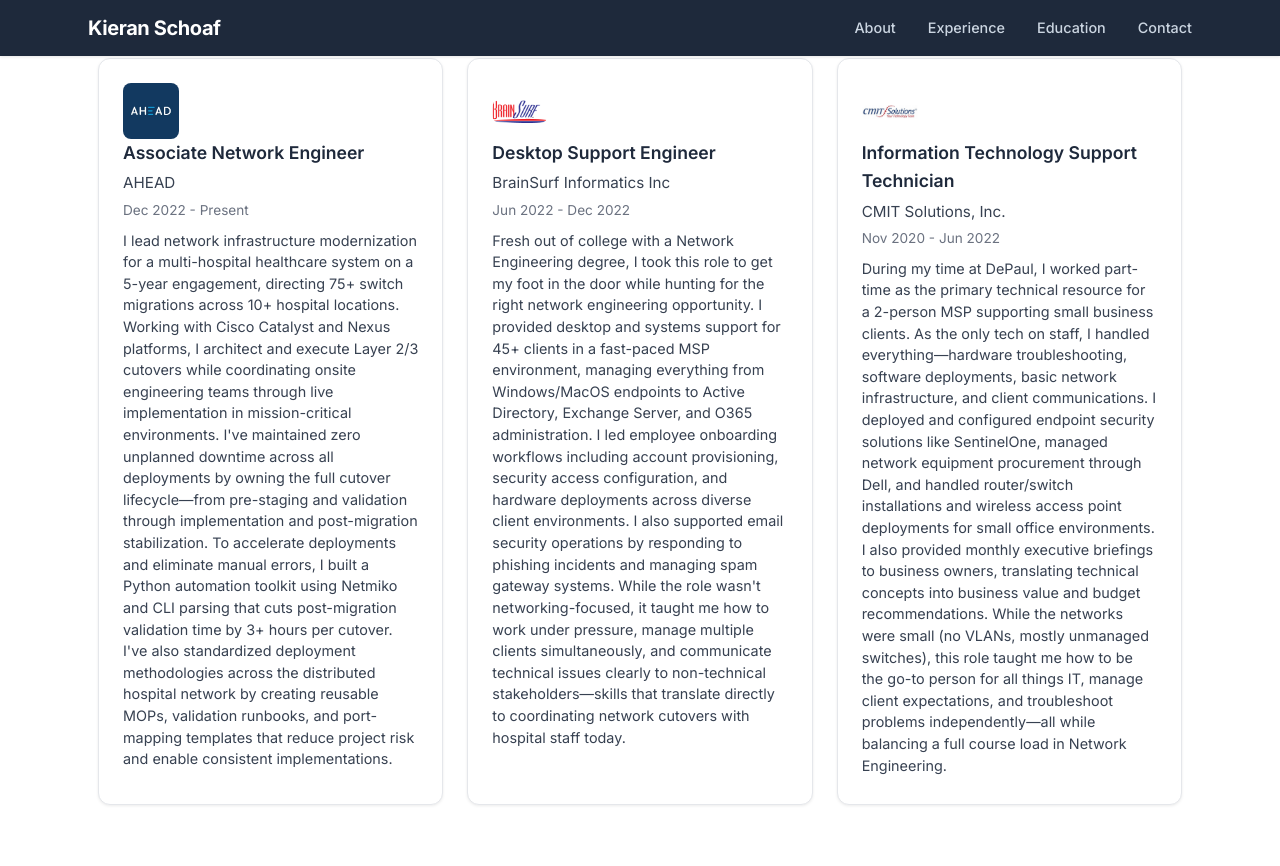
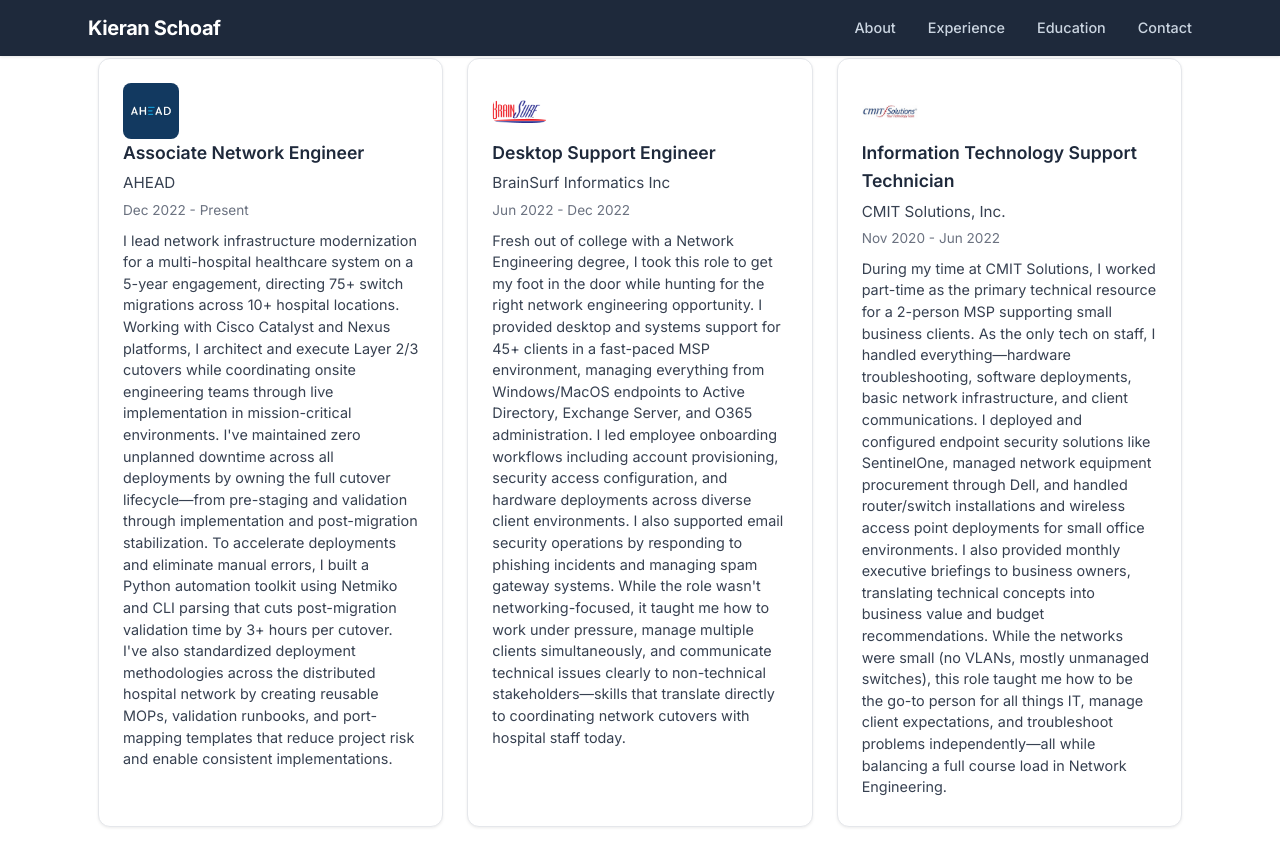
Before and after one commit to kischoaf/kischoaf.github.io, a Jekyll site: the page built from index.html, in a window 1280 px wide and 900 px high, scrolled down 938 px. Shown: the top 866 px of the window. Built offline with Jekyll 4.4.1, drawn with Linux system fonts in a browser that asks for light colours.

Commit message:
Update CMIT experience description wording

```diff
--- a/_data/experience.yml
+++ b/_data/experience.yml
@@ -14,4 +14,4 @@
   company: CMIT Solutions, Inc.
   dates: Nov 2020 - Jun 2022
   logo: cmit.jpg
-  desc: During my time at DePaul, I worked part-time as the primary technical resource for a 2-person MSP supporting small business clients. As the only tech on staff, I handled everything—hardware troubleshooting, software deployments, basic network infrastructure, and client communications. I deployed and configured endpoint security solutions like SentinelOne, managed network equipment procurement through Dell, and handled router/switch installations and wireless access point deployments for small office environments. I also provided monthly executive briefings to business owners, translating technical concepts into business value and budget recommendations. While the networks were small (no VLANs, mostly unmanaged switches), this role taught me how to be the go-to person for all things IT, manage client expectations, and troubleshoot problems independently—all while balancing a full course load in Network Engineering.
+  desc: During my time at CMIT Solutions, I worked part-time as the primary technical resource for a 2-person MSP supporting small business clients. As the only tech on staff, I handled everything—hardware troubleshooting, software deployments, basic network infrastructure, and client communications. I deployed and configured endpoint security solutions like SentinelOne, managed network equipment procurement through Dell, and handled router/switch installations and wireless access point deployments for small office environments. I also provided monthly executive briefings to business owners, translating technical concepts into business value and budget recommendations. While the networks were small (no VLANs, mostly unmanaged switches), this role taught me how to be the go-to person for all things IT, manage client expectations, and troubleshoot problems independently—all while balancing a full course load in Network Engineering.
```
